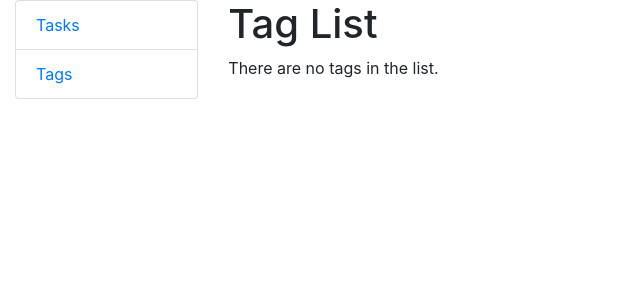
After one commit to Nyxan/Todolist, a Django app: template templates/list/tag_list.html in a window 1280 px wide. The commit adds this page. Shown: the top 300 px of the page, without its empty margins (0-640 px from the left). Run offline with Django 3.2, Linux system fonts and the light colour scheme; the template is opened without the code that fills it, so the values that code supplies are empty.

Commit message:
add sidebar & tag list

```diff
--- a/list/urls.py
+++ b/list/urls.py
@@ -1,12 +1,13 @@
 from django.urls import path
 
-from list.views import index, TaskCreateView, TaskUpdateView
+from list.views import index, TaskCreateView, TaskUpdateView, TagsList
 
 
 urlpatterns = [
     path("", index, name="index"),
     path('add/', TaskCreateView.as_view(), name='task-add'),
     path('update/', TaskUpdateView.as_view(), name='task-update'),
+    path('tags/', TagsList.as_view(), name='tag-list'),
 ]
 
 app_name = "list"
--- a/templates/base.html
+++ b/templates/base.html
@@ -15,6 +15,9 @@
 <div class="container-fluid">
     <div class="row">
         <div class="col-sm-2">
+            {% block sidebar %}
+                {% include "includes/sidebar.html" %}
+            {% endblock %}
         </div>
         <div class="col-sm-10 ">
             {% block content %}{% endblock %}
--- /dev/null
+++ b/templates/includes/sidebar.html
@@ -0,0 +1,4 @@
+<ul class="sidebar-nav list-group">
+  <li class="list-group-item"><a href="{% url 'list:index' %}">Tasks</a></li>
+  <li class="list-group-item"><a href="{% url 'list:tag-list' %}">Tags</a></li>
+</ul>
--- /dev/null
+++ b/templates/list/tag_list.html
@@ -0,0 +1,33 @@
+{% extends "base.html" %}
+
+{% block content %}
+  <h1>
+    Tag List
+  </h1>
+  {% if manufacturer_list %}
+    <table class="table">
+      <tr>
+        <th>ID</th>
+        <th>Name</th>
+        <th>Country</th>
+        <th>Update</th>
+        <th>Delete</th>
+      </tr>
+
+      {% for tag in tags %}
+        <tr>
+          <td>
+              {{ tag.id }}
+          </td>
+          <td>
+              {{ manufacturer.name }}
+          </td>
+            </td>
+        </tr>
+      {% endfor %}
+    </table>
+
+  {% else %}
+      <p>There are no tags in the list.</p>
+  {% endif %}
+{% endblock %}
```
Also changed, not shown: list/views.py (+7 -1 lines).
